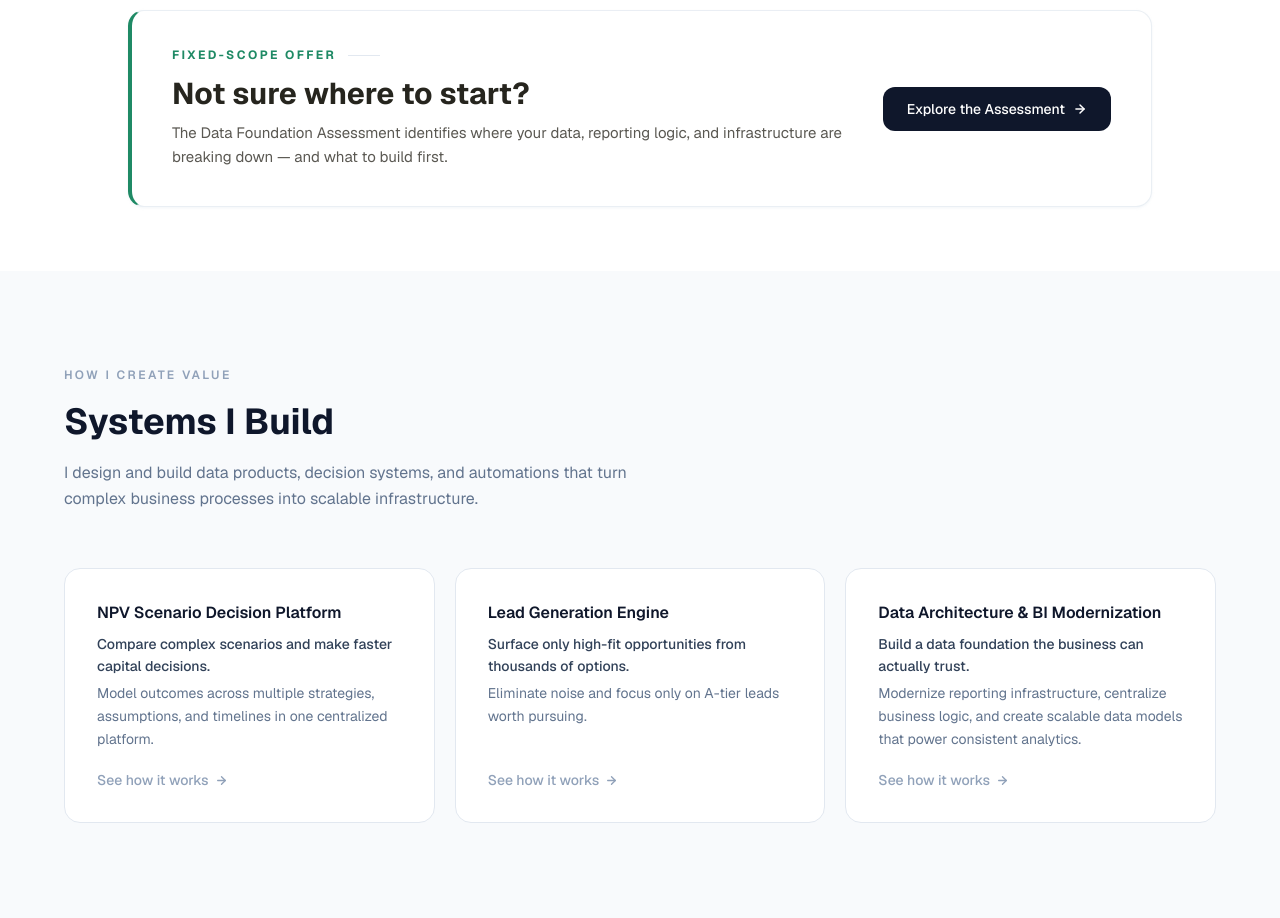
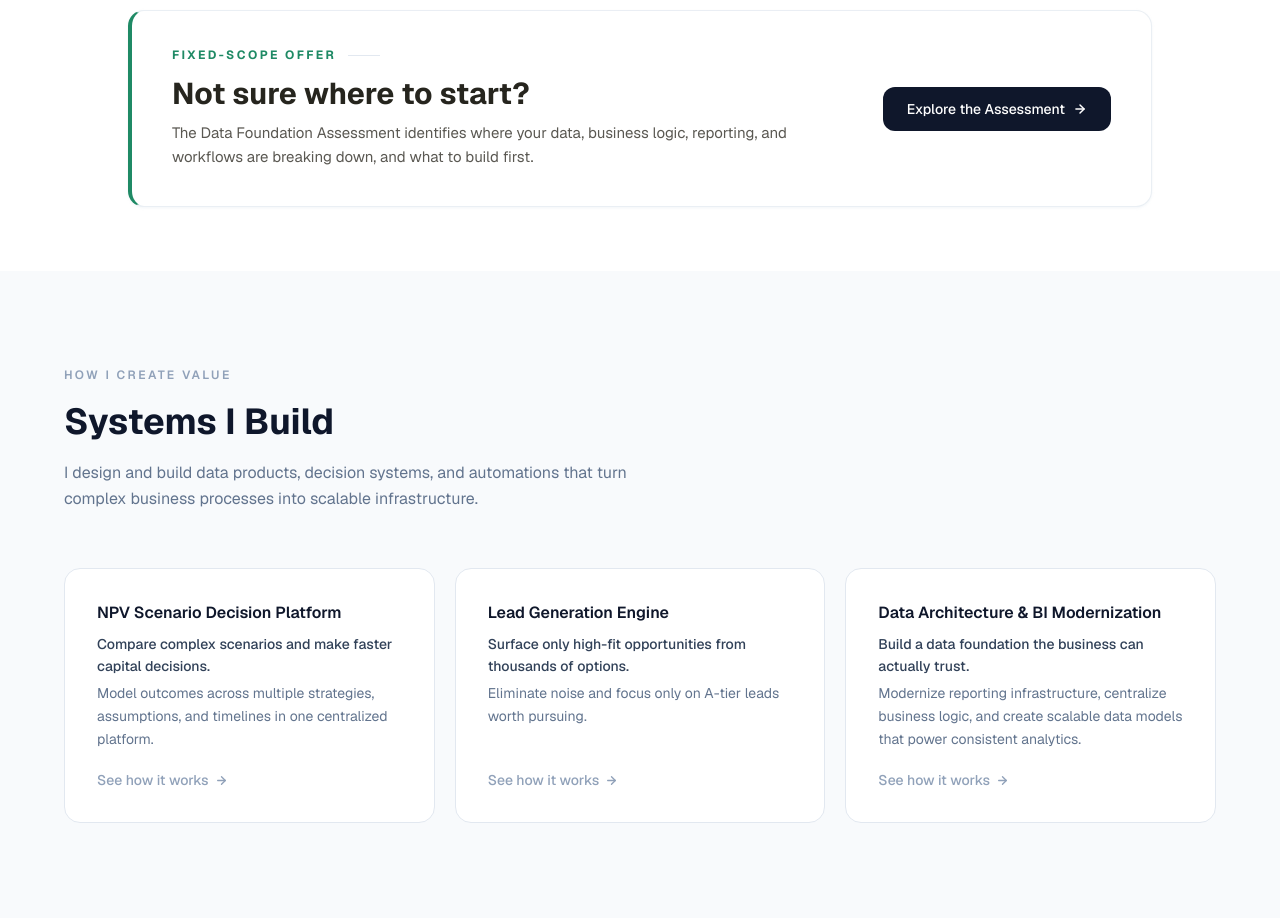
Before and after one commit to Drez22/consulting_website, a Next.js app in the folder consulting_website/: page / in a window 1280 px wide. Shown: the part 1460-2378 px from the top of the page. Built offline with nearby package versions, Linux system fonts and the light colour scheme.

Commit message:
Update homepage assessment banner copy
Co-Authored-By: Claude Sonnet 5.5 <noreply@anthropic.com>
Claude-Session: https://claude.ai/code/session_01BH9xDStgk3d89y4jHiK8cF

```diff
--- a/consulting_website/app/page.tsx
+++ b/consulting_website/app/page.tsx
@@ -103,7 +103,7 @@ export default function Home() {
           variant="banner"
           label="Fixed-Scope Offer"
           headline="Not sure where to start?"
-          body="The Data Foundation Assessment identifies where your data, reporting logic, and infrastructure are breaking down — and what to build first."
+          body="The Data Foundation Assessment identifies where your data, business logic, reporting, and workflows are breaking down, and what to build first."
         />
         {/* ── SERVICES OVERVIEW ─────────────────────────────────────── */}
         <section id="services" className="py-16 md:py-24 px-6 bg-slate-50">
```
